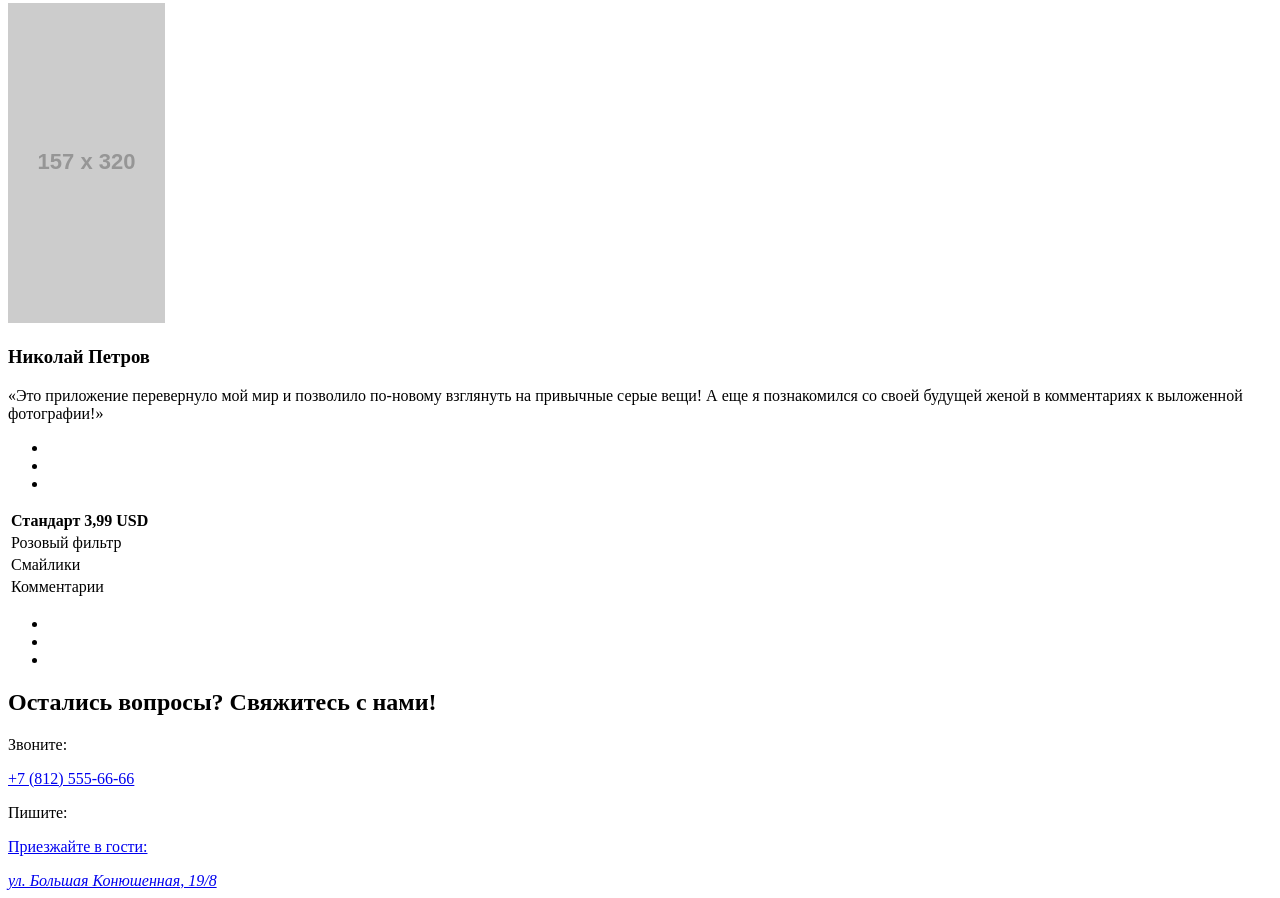
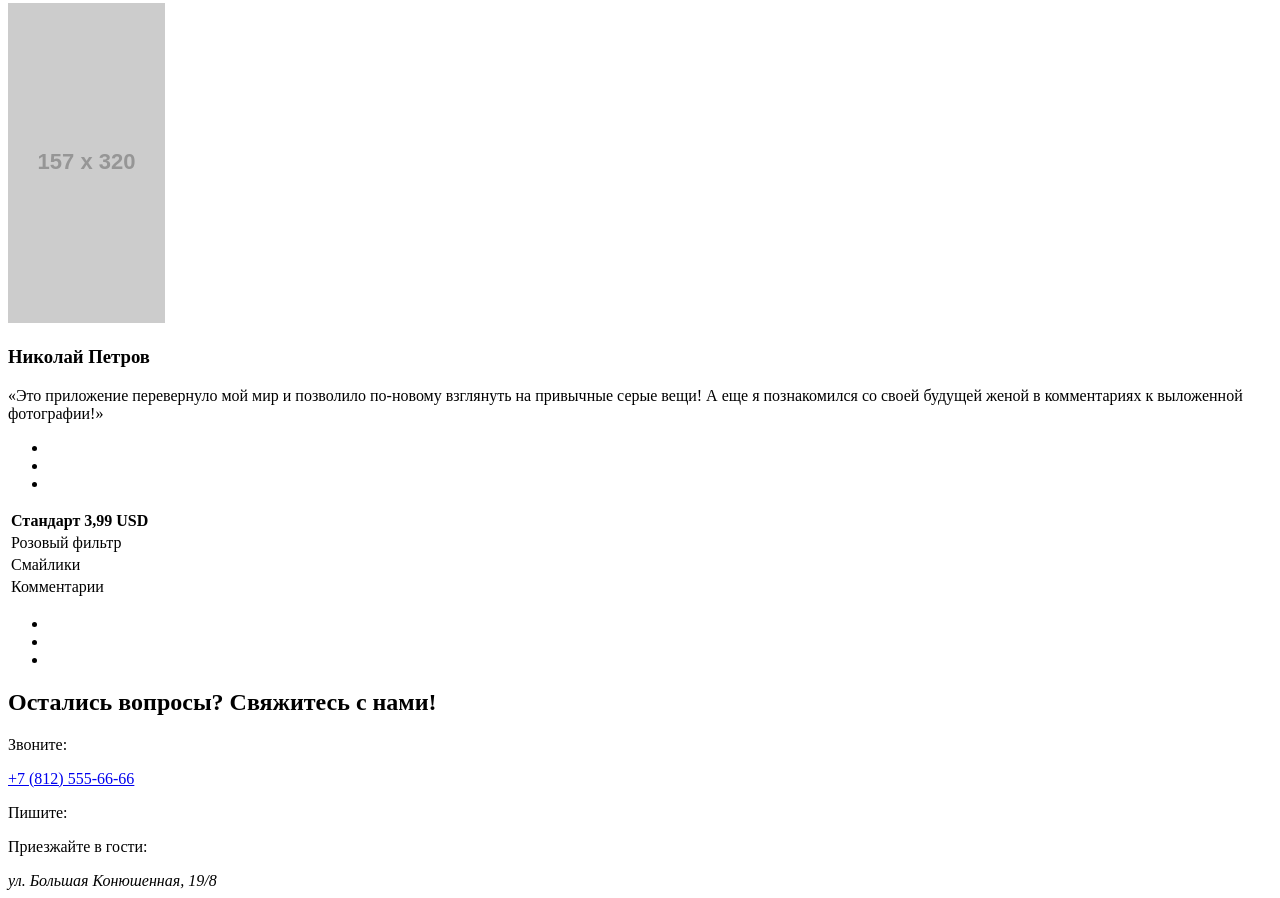
Before and after one commit to foxisrael/55283-pink, a website: page index.html in a window 1280 px wide. Shown: the part 1178-2076 px from the top of the page. Drawn offline with Linux system fonts and the light colour scheme; placeholder pictures from the web are drawn by us.

Commit message:
Разметка сайта после правок

```diff
--- a/index.html
+++ b/index.html
@@ -103,11 +103,11 @@
     <div class="page-footer__contacts">
       <h2>Остались вопросы? Свяжитесь с нами!</h2>
       <p>Звоните:</p>
-      <a href="tel:+7 (812) 555-66-66">+7 (812) 555-66-66</a>
+      <a href="tel:+7(812)555-66-66">+7 (812) 555-66-66</a>
       <p>Пишите:</p>
-      <a href="mailto:mail@htmlacademy.ru" </span></p>
-        <p>Приезжайте в гости:</p>
-        <address>ул. Большая Конюшенная, 19/8</address>
+      <a href="mailto:mail@htmlacademy.ru"></a>
+      <p>Приезжайте в гости:</p>
+      <address>ул. Большая Конюшенная, 19/8</address>
     </div>
     <div class="page-footer__map">
     </div>
```
Also changed, not shown: form.html (+1 -1 lines).
